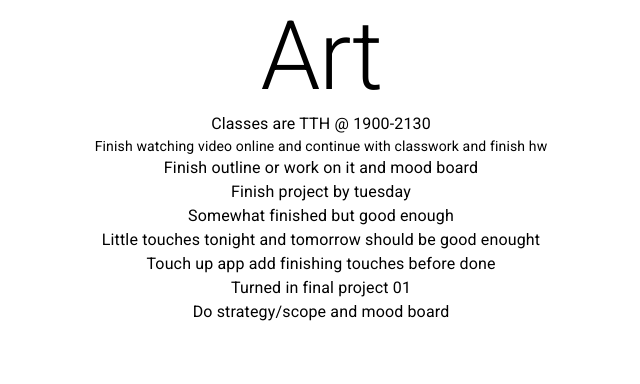
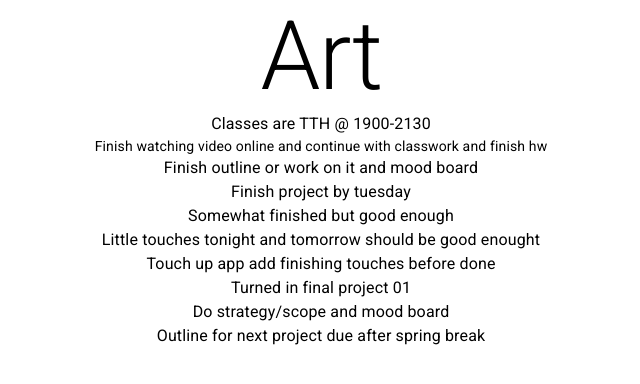
Before and after one commit to jsoomie/school-notebook, a React (Create React App) app: page /art in a window 1280 px wide. Shown: the top 384 px of the page, without its empty margins (319-959 px from the left). Built offline with nearby package versions, Linux system fonts and the light colour scheme.

Commit message:
chore: update art

```diff
--- a/src/pages/Art/Art.tsx
+++ b/src/pages/Art/Art.tsx
@@ -22,6 +22,9 @@ export const Art = () => {
       </Typography>
       <Typography variant="body1">Turned in final project 01</Typography>
       <Typography variant="body1">Do strategy/scope and mood board</Typography>
+      <Typography variant="body1">
+        Outline for next project due after spring break
+      </Typography>
     </Box>
   );
 };
```
